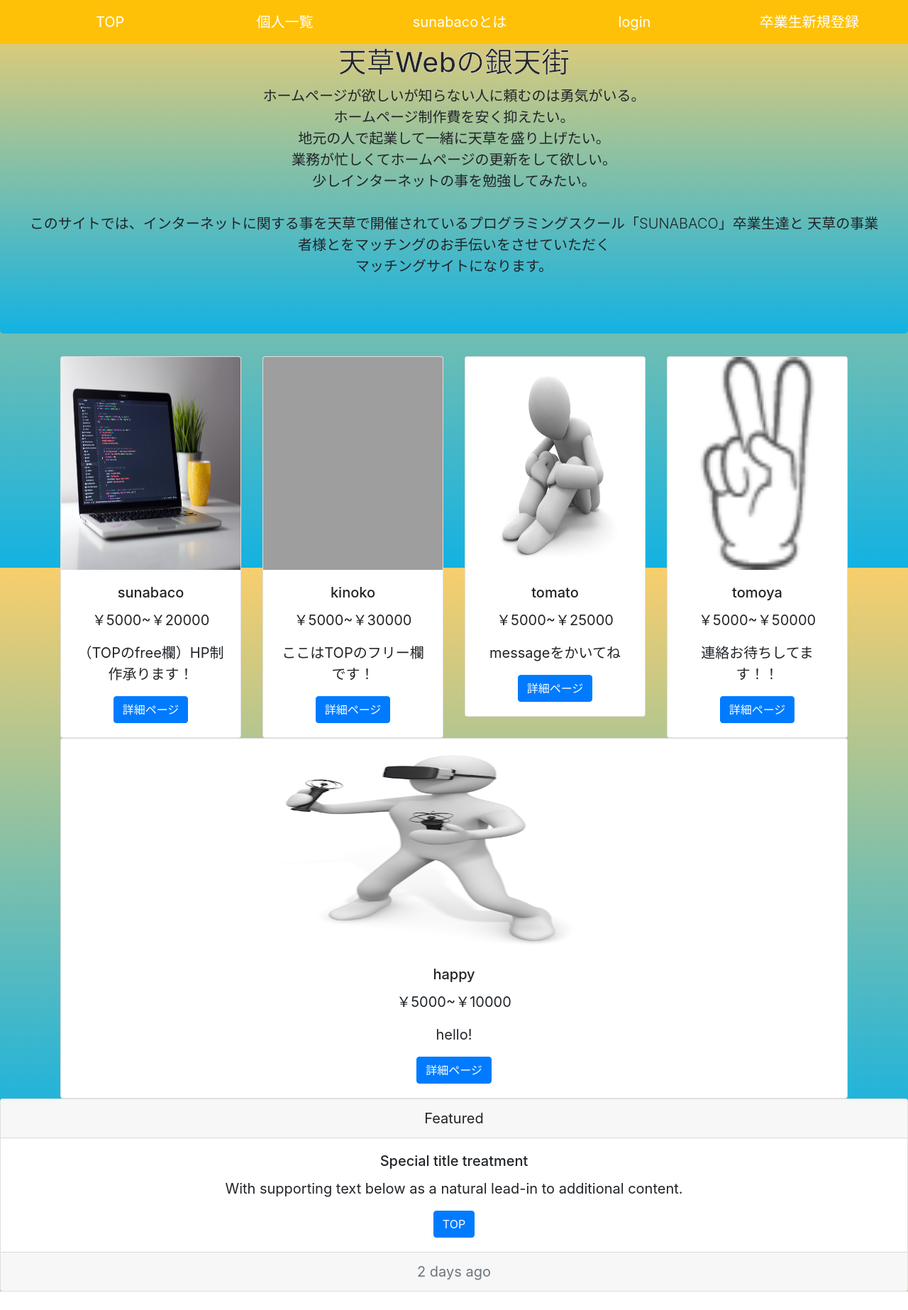
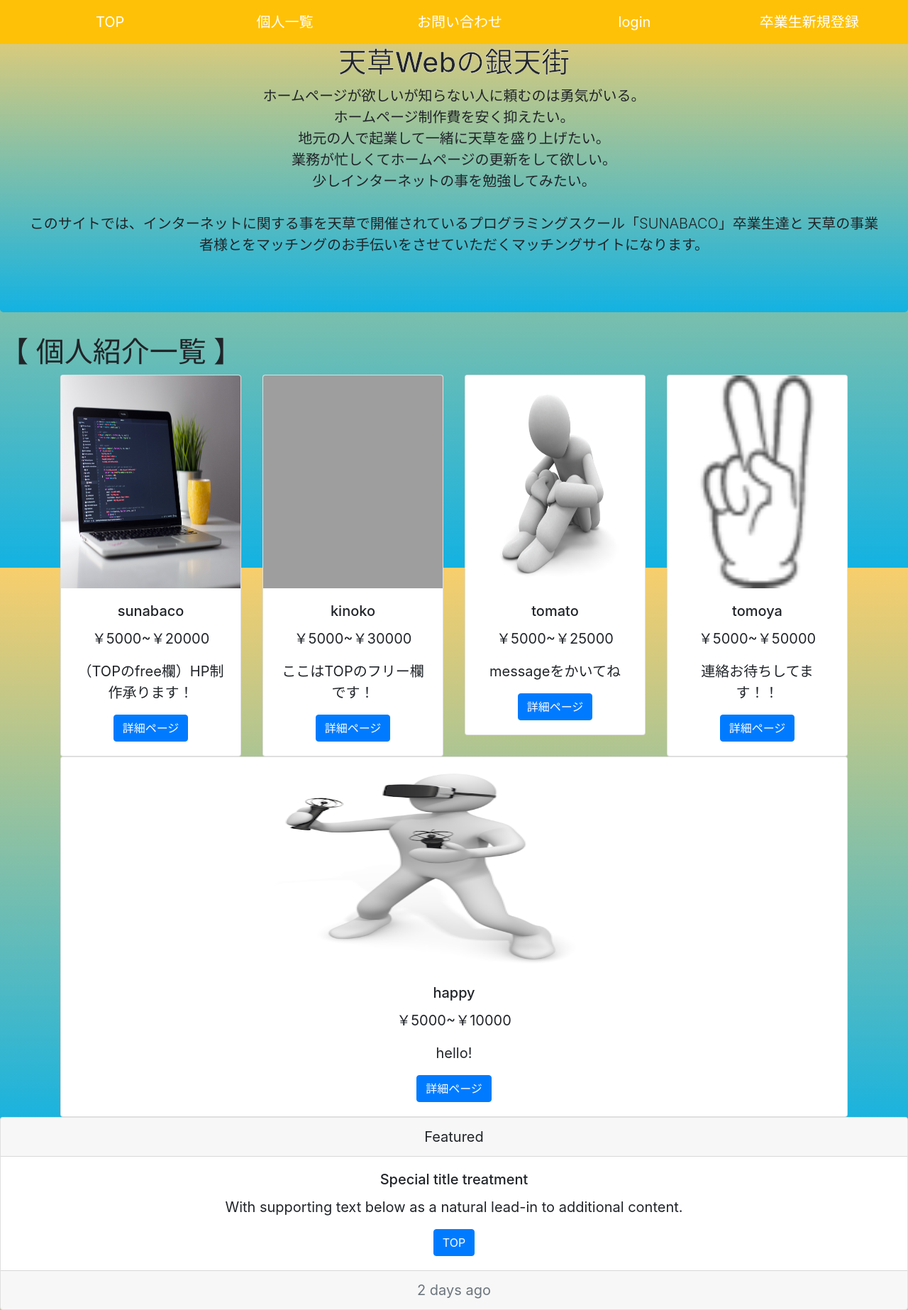
Before and after one commit to tomatomato00/avg36_last, a Flask app: page /top in a window 1280 px wide. Shown: the whole page at 71% size. Before the commit the page ends 1820 px from the top, so only its background shows below. Run offline with Flask 2, Linux system fonts and the light colour scheme; data comes from the database, SQL or seed files in the repository; grey boxes are pictures that could not be loaded.

Commit message:
ラスト

```diff
--- a/templates/index.html
+++ b/templates/index.html
@@ -25,16 +25,16 @@
         <div class="collapse navbar-collapse" id="navbarSupportedContent">
           <ul class="navbar-nav w-100 nav-justified">
             <li class="nav-item active">
-              <a class="nav-link text-white" href="#">TOP<span class="sr-only">(current)</span></a>
+              <a class="nav-link text-white" href="#top">TOP<span class="sr-only">(current)</span></a>
             </li>
             <li class="nav-item" style=" margin-left: auto;">
-                <a class="nav-link text-white" href="#" style=" margin-left: auto;">個人一覧</a>
+                <a class="nav-link text-white" href="#top_indiv" style=" margin-left: auto;">個人一覧</a>
               </li><li class="nav-item">
-                <a class="nav-link text-white" href="#">sunabacoとは</a>
+                <a class="nav-link text-white" href="/contact">お問い合わせ</a>
               </li><li class="nav-item">
-                <a class="nav-link text-white" href="#">login</a>
+                <a class="nav-link text-white" href="/login">login</a>
               </li><li class="nav-item">
-                <a class="nav-link text-white" href="#" style=" margin-left: auto;">卒業生新規登録</a>
+                <a class="nav-link text-white" href="/regist" style=" margin-left: auto;">卒業生新規登録</a>
               </li>
           </ul>
         </div>
@@ -55,7 +55,7 @@
           </nav>
         </div>
       </header> -->
-      <div class="jumbotron text-center" style="background: linear-gradient(#F8CE6C, #13B2E2 ) fixed;;">
+      <div id="top" class="jumbotron text-center" style="background: linear-gradient(#F8CE6C, #13B2E2 ) fixed;;">
         <h1 class id="display-4" style="-webkit-text-stroke: 0.5px rgb(249, 247, 247);">天草Webの銀天街</h1>
         <p class="lead">ホームページが欲しいが知らない人に頼むのは勇気がいる。<br>
             ホームページ制作費を安く抑えたい。<br>
@@ -64,7 +64,10 @@
             少しインターネットの事を勉強してみたい。<br>
             <br>
             このサイトでは、インターネットに関する事を天草で開催されているプログラミングスクール「SUNABACO」卒業生達と
-            天草の事業者様とをマッチングのお手伝いをさせていただく<br>マッチングサイトになります。<br></p>
+            天草の事業者様とをマッチングのお手伝いをさせていただくマッチングサイトになります。<br></p>
+      </div>
+      <div class="top_indiv">
+        <h1 id="top_indiv">【 個人紹介一覧 】</h1>
       </div>
     <div class="container text-center">
         <div class="row">
```
